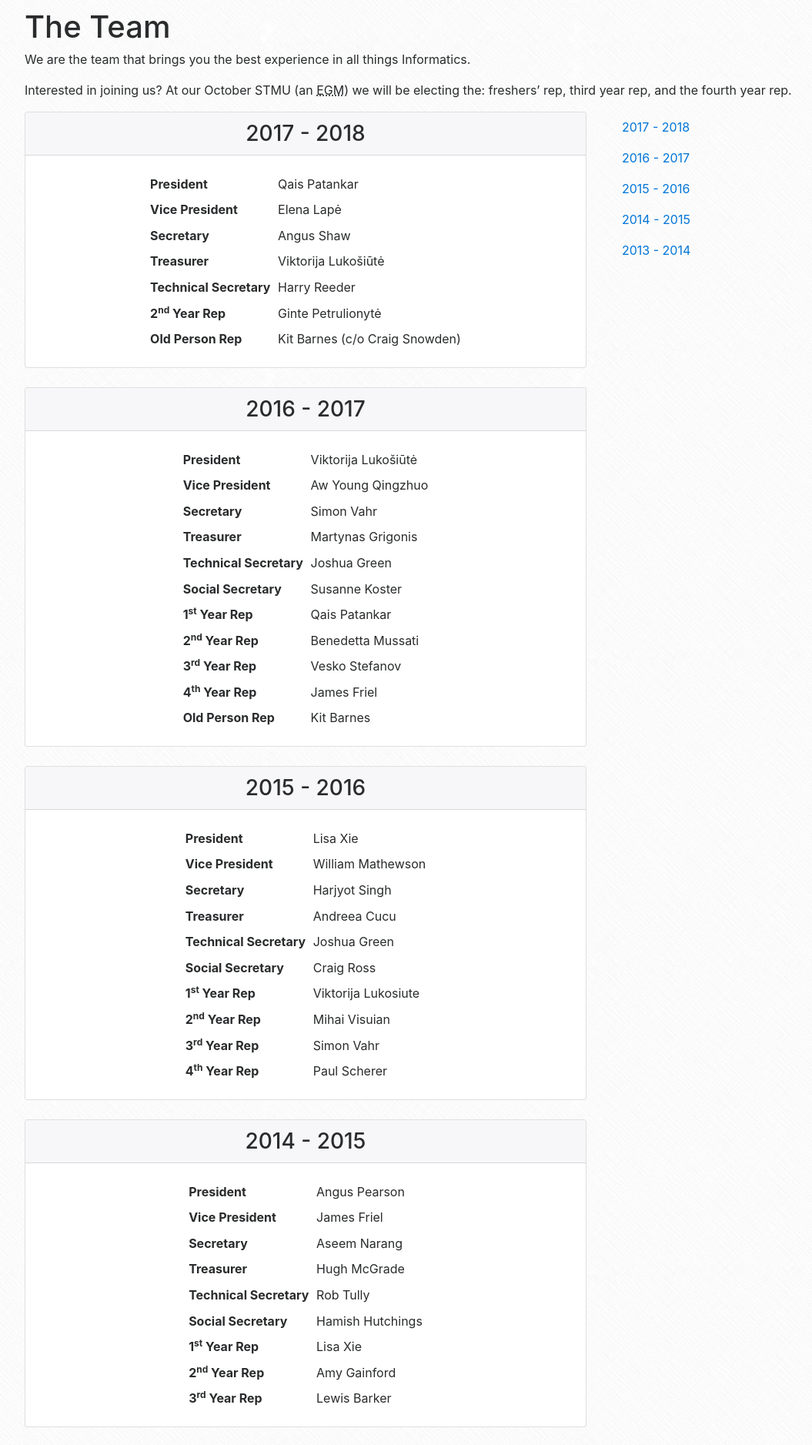
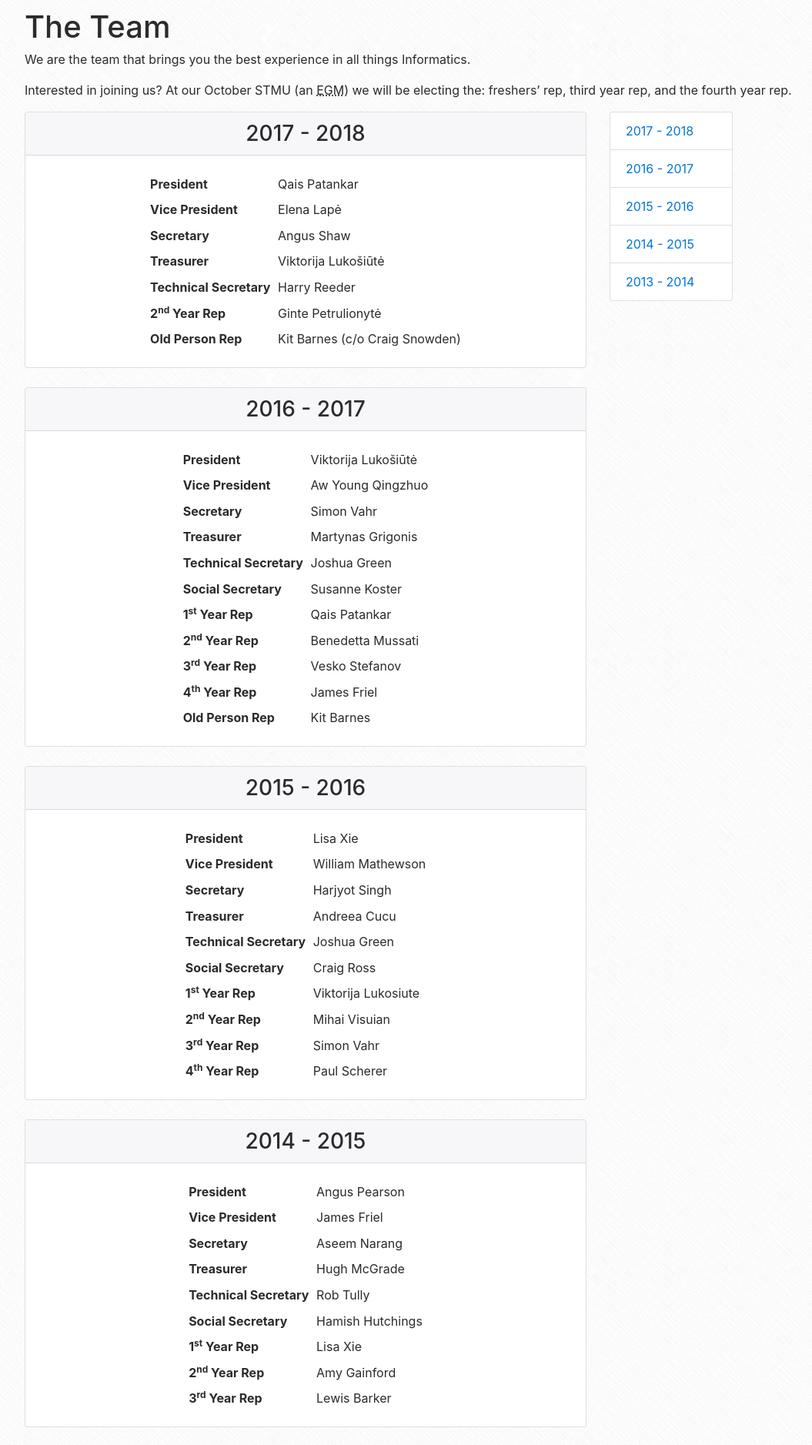
Before and after one commit to compsoc-edinburgh/website, a Jekyll site: the page built from _pages/team.md, in a window 1280 px wide. Shown: the part 344-2221 px from the top of the page at 77% size, without its empty margins (53-1108 px from the left). Built offline with Jekyll 4.4.1, drawn with Linux system fonts in a browser that asks for light colours; nearby versions of some CDN libraries.

Commit message:
improve team year styling

```diff
--- a/_includes/sticky-team.html
+++ b/_includes/sticky-team.html
@@ -1,6 +1,6 @@
 <script src="https://cdnjs.cloudflare.com/ajax/libs/sticky-kit/1.1.3/sticky-kit.min.js"></script>
 <script type='text/javascript'>
     $(document).ready(function() {
-        $("#cohorts").stick_in_parent();
+        $("#cohorts").stick_in_parent({ offset_top: 20 });
     });
 </script>
--- a/_pages/team.md
+++ b/_pages/team.md
@@ -9,12 +9,12 @@ We are the team that brings you the best experience in all things Informatics.
 {% assign committee = (site.data.committee | sort) | reverse %}
 
 <div class="row">
-	<div class="col-md-4 push-md-8 col-sm-12">
-		<ul id="cohorts" class="nav flex-column">
+	<div class="col-md-2 push-md-8 col-sm-12">
+		<ul id="cohorts" class="list-group">
 			{% for cohort in committee %}
 				{% if cohort.year %}
-					<li class="nav-item">
-						<a class="nav-link active" href="#cohort-{{ cohort.year | slugify }}">{{ cohort.year }}</a>
+					<li class="list-group-item">
+						<a class="" href="#cohort-{{ cohort.year | slugify }}">{{ cohort.year }}</a>
 					</li>
 				{% endif %}
 			{% endfor %}
@@ -22,7 +22,7 @@ We are the team that brings you the best experience in all things Informatics.
 	</div>
 	<!-- -->
 	<!-- -->
-	<div class="col-md-8 pull-md-4 col-sm-12">
+	<div class="col-md-8 pull-md-2 col-sm-12">
 		{% for cohort in committee %}
 			{% if cohort.year %}
 				<i id="cohort-{{ cohort.year | slugify }}"></i>
```
